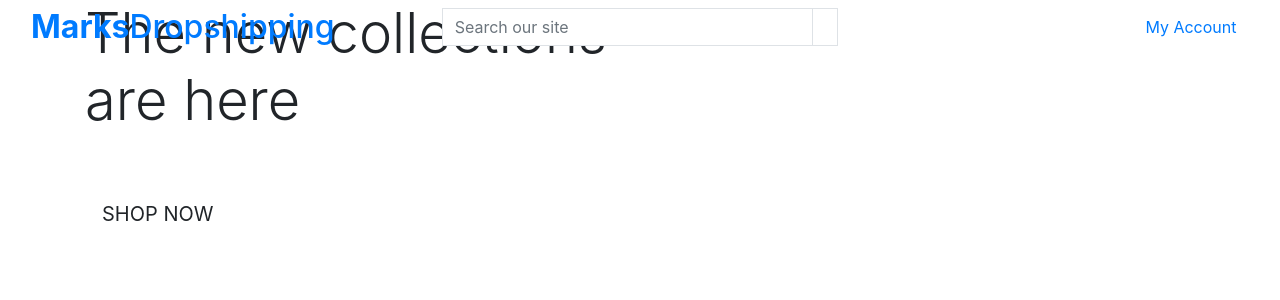
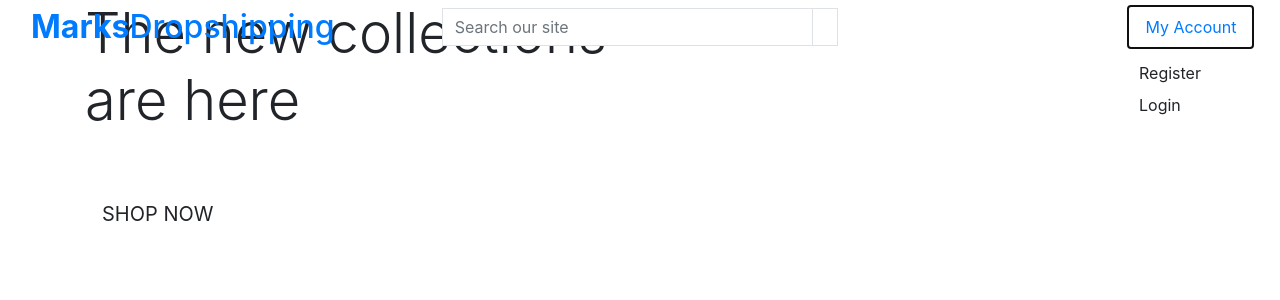
Before and after one commit to Code-Institute-Submissions/PP5-Dropshipping, a Django app: page / in a window 1280 px wide, after a click on "My Account". Shown: the top 300 px of the page. Run offline with Django 3.2, Linux system fonts and the light colour scheme.

Commit message:
Added Django allauth user dropdown option

```diff
--- a/templates/base.html
+++ b/templates/base.html
@@ -61,6 +61,18 @@
                   <p class="my-0">My Account</p>
                 </div>
               </a>
+              <div class="dropdown-menu border-0" aria-labelledby="user-options">
+                {% if request.user.is_authenticated %}
+                    {% if request.user.is_superuser %}
+                        <a href="" class="dropdown-item">Product Management</a>
+                    {% endif %}
+                    <a href="" class="dropdown-item">My Profile</a>
+                    <a href="{% url 'account_logout' %}" class="dropdown-item">Logout</a>
+                {% else %}
+                    <a href="{% url 'account_signup' %}" class="dropdown-item">Register</a>
+                    <a href="{% url 'account_login' %}" class="dropdown-item">Login</a>
+                {% endif %}
+            </div>
             </li>
             <li class="list-inline-item">
 
```
